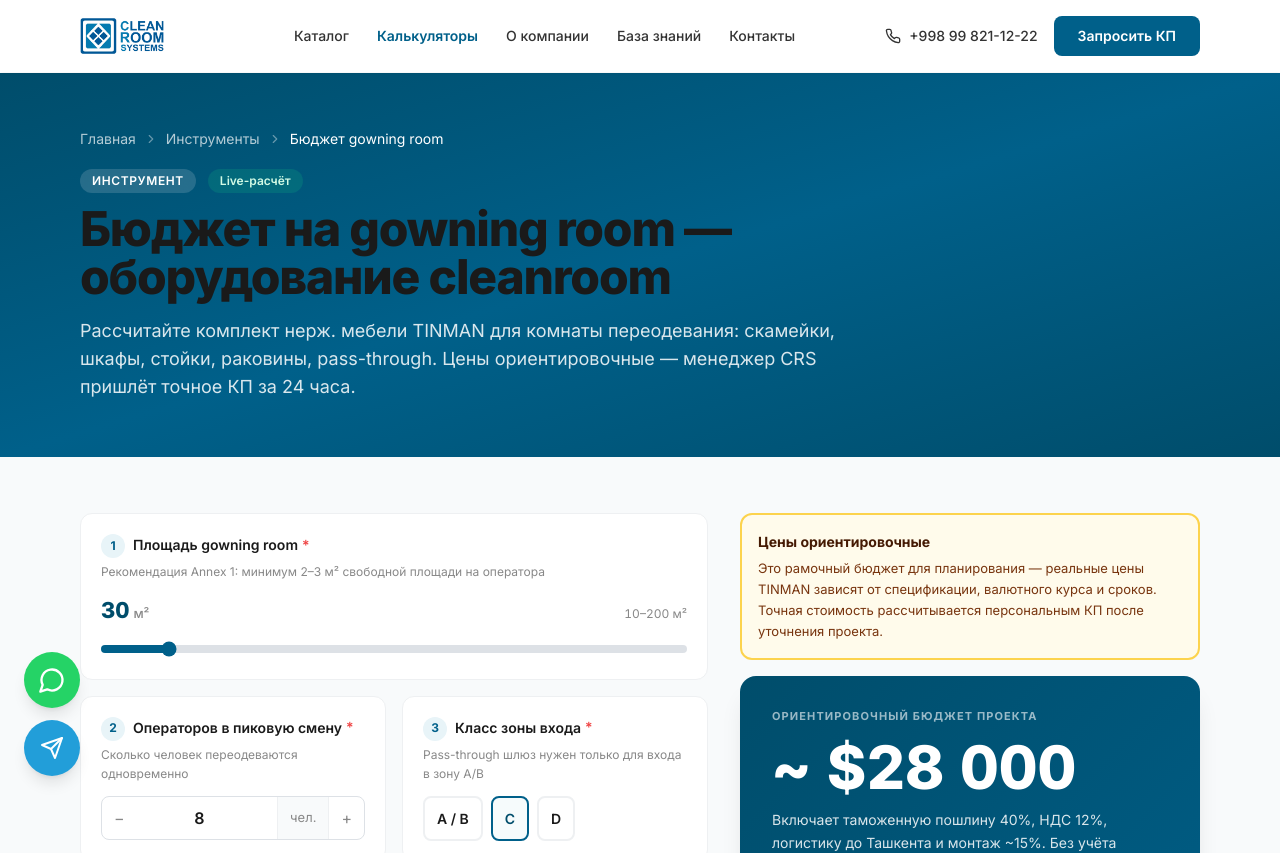
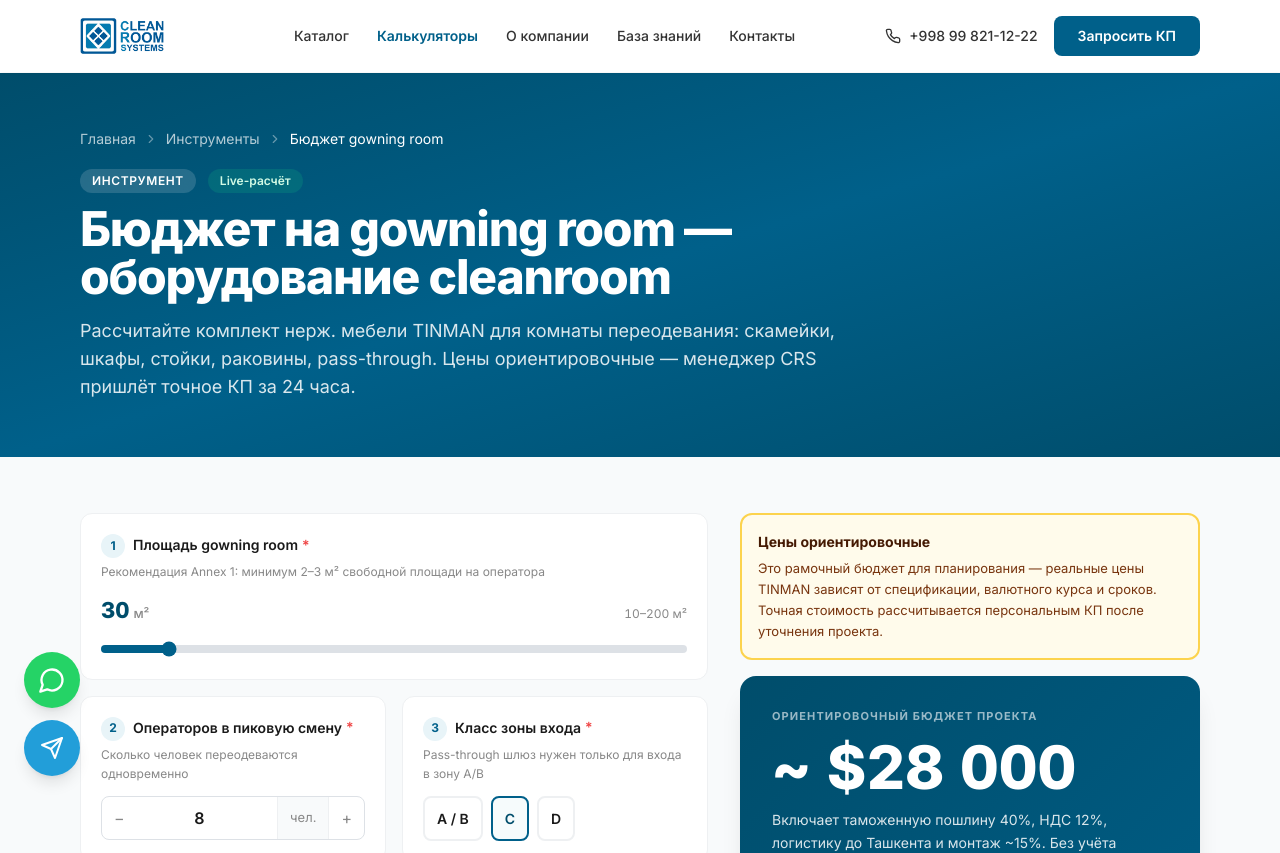
Before and after one commit to handenis86-ux/clean-room-system, a Next.js app: page /tools/gowning-room-budget in a window 1280 px wide. Shown: the top 853 px of the page. Built offline with nearby package versions, Linux system fonts and the light colour scheme.

Commit message:
Force white h1 in calculator hero (globals override text-text-dark)

```diff
--- a/src/app/tools/page.tsx
+++ b/src/app/tools/page.tsx
@@ -150,7 +150,7 @@ export default function ToolsIndexPage() {
           <div className="inline-flex items-center px-3 py-1 rounded-full bg-white/15 backdrop-blur text-xs font-semibold uppercase tracking-wider mb-3">
             B2B-калькуляторы
           </div>
-          <h1 className="text-3xl lg:text-5xl font-extrabold leading-tight max-w-4xl">
+          <h1 className="text-3xl lg:text-5xl font-extrabold leading-tight max-w-4xl text-white">
             Калькуляторы для cleanroom — расчёт за минуту
           </h1>
           <p className="mt-4 text-base lg:text-lg text-white/85 max-w-3xl">
--- a/src/components/calculators/CalculatorShell.tsx
+++ b/src/components/calculators/CalculatorShell.tsx
@@ -76,7 +76,7 @@ export default function CalculatorShell({
               Live-расчёт
             </span>
           </div>
-          <h1 className="text-3xl lg:text-5xl font-extrabold leading-tight max-w-4xl">
+          <h1 className="text-3xl lg:text-5xl font-extrabold leading-tight max-w-4xl text-white">
             {title}
           </h1>
           <p className="mt-4 text-base lg:text-lg text-white/85 max-w-3xl">
```
